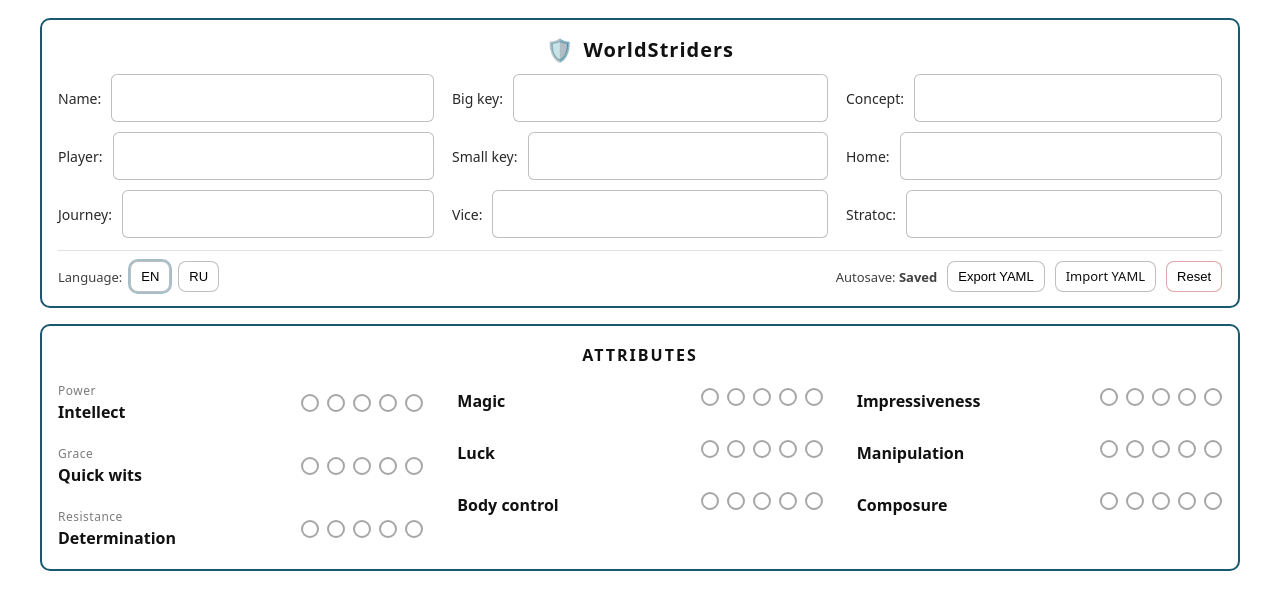
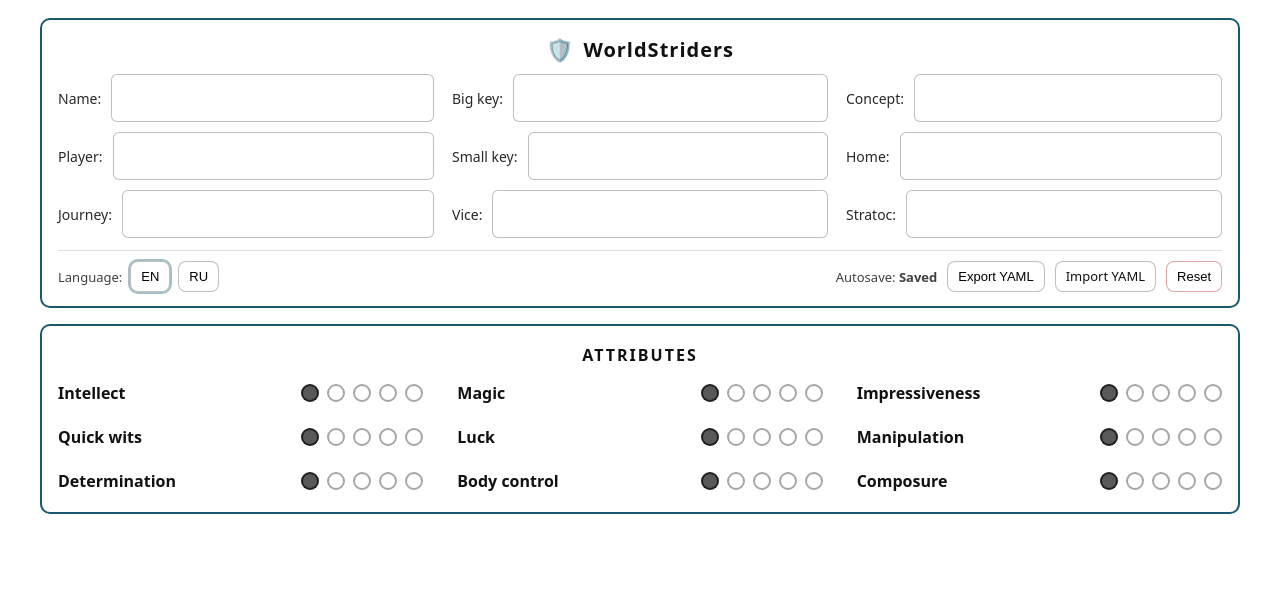
Before and after one commit to GennadiyZakharov/worldstriders-charlist, a Svelte app: page / in a window 1280 px wide. Shown: the top 610 px of the page. Built offline with nearby package versions, Linux system fonts and the light colour scheme.

Commit message:
Added Attribute component. Main app redesigned to use it.

```diff
--- a/src/App.svelte
+++ b/src/App.svelte
@@ -1,5 +1,6 @@
 <script lang="ts">
   import DotRating from "./components/DotRating.svelte";
+  import Attribute from "./components/Attribute.svelte";
 
   import { t } from "./lib/i18n";
   import { defaultCharacter, normalizeCharacter } from "./lib/model";
@@ -176,22 +177,13 @@
     <div class="sectionTitle">{t(character.lang, "attributesTitle")}</div>
 
     <div class="attrsGrid">
+
       <div class="attrCol">
         {#each COL1 as row (row.key)}
-          <div class="attrRow">
-            <div class="attrText">
-              <div class="soft">{row.soft ? t(character.lang, row.soft) : ""}</div>
-              <div class="hard">{t(character.lang, row.key)}</div>
-            </div>
-
-            <DotRating
-              label={t(character.lang, row.key)}
+            <Attribute
+              name={t(character.lang, row.key)}
               bind:value={character.attributes[row.key]}
-              max={5}
-              showValue={false}
-              shape="circle"
             />
-          </div>
         {/each}
       </div>
 
@@ -199,19 +191,10 @@
 
       <div class="attrCol">
         {#each COL2 as row (row.key)}
-          <div class="attrRow">
-            <div class="attrText single">
-              <div class="hard">{t(character.lang, row.key)}</div>
-            </div>
-
-            <DotRating
-              label={t(character.lang, row.key)}
+            <Attribute
+              name={t(character.lang, row.key)}
               bind:value={character.attributes[row.key]}
-              max={5}
-              showValue={false}
-              shape="circle"
             />
-          </div>
         {/each}
       </div>
 
@@ -219,19 +202,10 @@
 
       <div class="attrCol">
         {#each COL3 as row (row.key)}
-          <div class="attrRow">
-            <div class="attrText single">
-              <div class="hard">{t(character.lang, row.key)}</div>
-            </div>
-
-            <DotRating
-              label={t(character.lang, row.key)}
+            <Attribute
+              name={t(character.lang, row.key)}
               bind:value={character.attributes[row.key]}
-              max={5}
-              showValue={false}
-              shape="circle"
             />
-          </div>
         {/each}
       </div>
     </div>
--- /dev/null
+++ b/src/components/Attribute.svelte
@@ -0,0 +1,48 @@
+<script lang="ts">
+  import DotRating from "./DotRating.svelte";
+
+  /** Display name (already translated before passing in). */
+  export let name: string;
+
+  /** Attribute value. */
+  export let value: number = 1;
+
+  /** Optional: disable editing */
+  export let readonly: boolean = false;
+
+  function clamp15(n: number): number {
+    if (!Number.isFinite(n)) return 1;
+    const x = Math.trunc(n);
+    return Math.min(5, Math.max(1, x));
+  }
+
+  $: value = clamp15(value);
+</script>
+
+<div class="attr">
+  <div class="name">{name}</div>
+
+  <DotRating
+    bind:value
+    min={1}
+    max={5}
+    shape="circle"
+    showValue={false}
+    {readonly}
+  />
+</div>
+
+<style>
+  .attr {
+    display: grid;
+    grid-template-columns: 1fr auto;
+    gap: 10px;
+    align-items: center;
+    padding: 6px 0;
+  }
+
+  .name {
+    font-size: 16px;
+    font-weight: 700;
+  }
+</style>
--- a/src/components/DotRating.svelte
+++ b/src/components/DotRating.svelte
@@ -56,18 +56,17 @@
   tabindex={readonly ? undefined : 0}
   on:keydown={onKeyDown}
 >
-  {#each Array(max - min) as _, idx (idx)}
-    {@const i = idx + min + 1}
+  {#each Array(max) as _, idx (idx)}
     <button
       type="button"
       class="dot"
-      class:filled={i <= value}
+      class:filled={idx < value}
       class:readonly={readonly}
       class:circle={shape === "circle"}
       class:square={shape === "square"}
-      aria-pressed={i <= value}
+      aria-pressed={idx < value}
       disabled={readonly}
-      on:click={() => setByIndex(i)}
+      on:click={() => setByIndex(idx+1)}
     />
   {/each}
 
```
